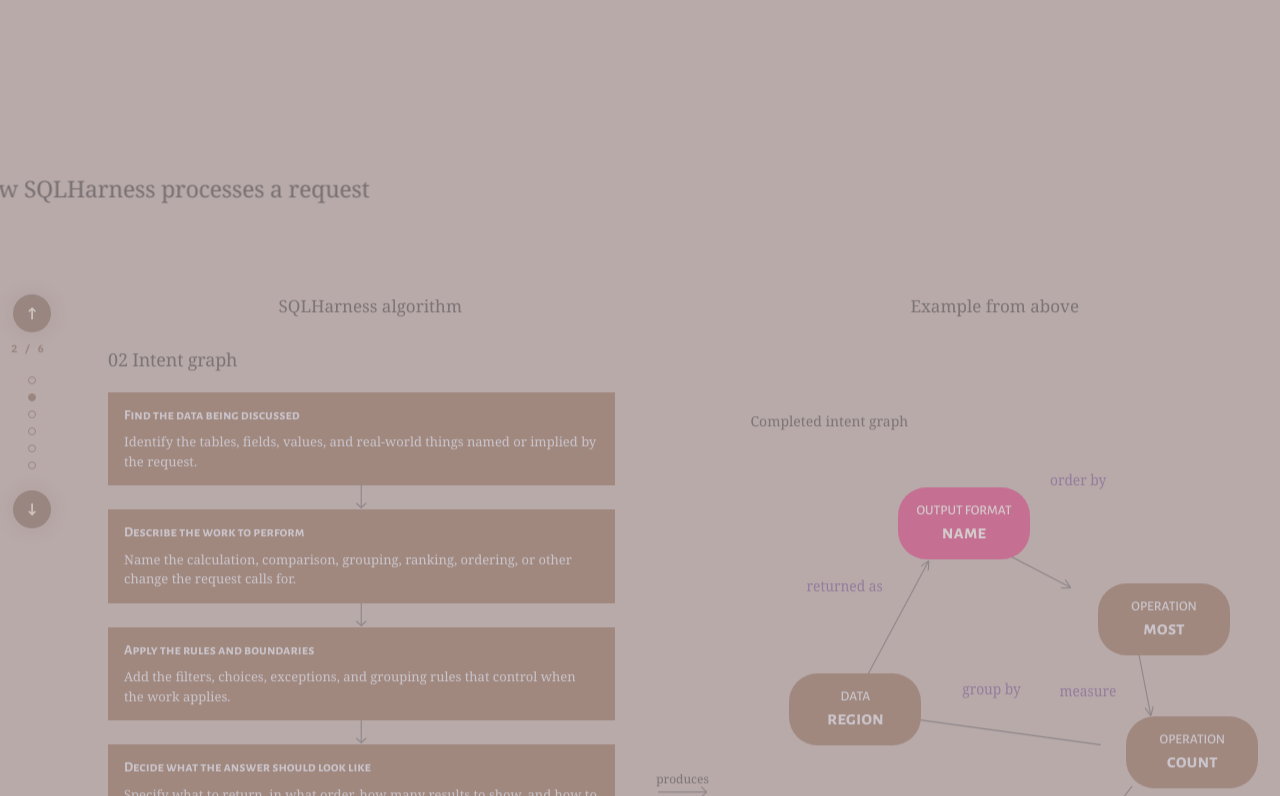
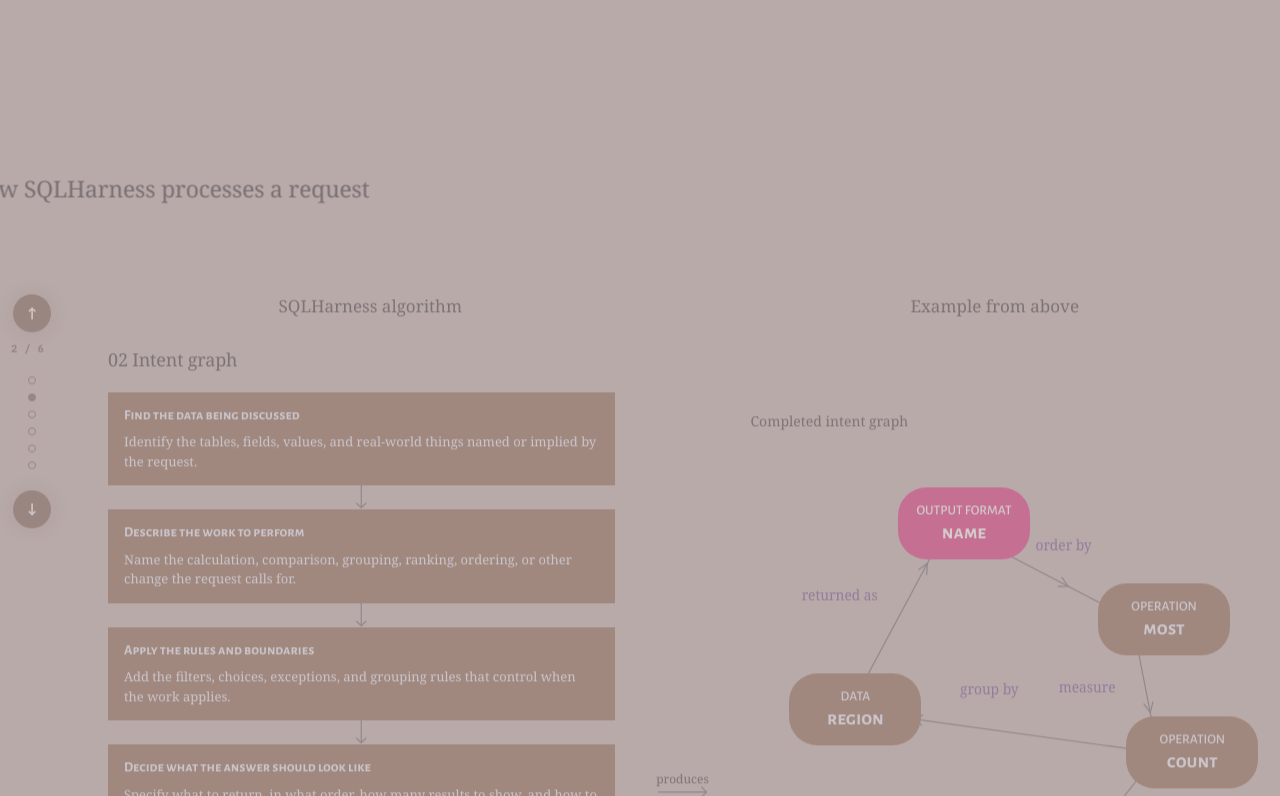
Before and after one commit to ajorge2/SQLHarness, a browser extension: page docs/index.html in a window 1280 px wide. Both pictures are taken after a click on the button 31 px from the left and 2809 px from the top of the page. Shown: the part 2413-3209 px from the top of the page. Drawn offline with Linux system fonts and the light colour scheme; a web font is replaced by a local one.

Commit message:
Fix intent graph connector geometry

```diff
--- a/docs/analysis-plain.css
+++ b/docs/analysis-plain.css
@@ -600,6 +600,7 @@ html.workflow-lab-preview .workflow-carousel-viewport { min-height:620px; }
 .example-intent-edges { position:absolute; inset:0; z-index:1; display:block; width:100%; height:100%; overflow:visible; color:#4f535c; }
 .example-intent-graph.example-intent-graph--layout .example-intent-edges { display:none; }
 .example-intent-edge { fill:none; stroke:currentColor; stroke-width:1.15; stroke-linecap:round; stroke-linejoin:round; vector-effect:non-scaling-stroke; }
+.example-intent-arrowhead { fill:none; stroke:currentColor; stroke-width:1.15; stroke-linecap:round; stroke-linejoin:round; vector-effect:non-scaling-stroke; }
 .example-intent-edge-label { pointer-events:none; }
 .example-intent-edge-label rect { fill:var(--intent-graph-bg); }
 .example-intent-edge-label text { fill:#573886; font:400 15px/1.2 "Maitree",Georgia,serif; text-anchor:middle; dominant-baseline:central; }
--- a/docs/index.html
+++ b/docs/index.html
@@ -29,7 +29,7 @@
     document.documentElement.classList.add('workflow-fragment-preview');
   }
 </script>
-<link rel="stylesheet" href="analysis-plain.css?v=research-plain-183" />
+<link rel="stylesheet" href="analysis-plain.css?v=research-plain-184" />
   <style id="locked-workflow-palette">
     .intent-normalization-example .intent-diagram-node--request,
     .code-generation-example .code-generation-source {
@@ -858,13 +858,19 @@ if (systemCarousel) {
           [node('count'), node('customers')],
         ];
         const paths = [...svg.querySelectorAll('.example-intent-edge')];
+        const arrowheads = paths.map((path) => {
+          path.removeAttribute('marker-end');
+          const arrowhead = document.createElementNS('http://www.w3.org/2000/svg', 'path');
+          arrowhead.setAttribute('class', 'example-intent-arrowhead');
+          path.after(arrowhead);
+          return arrowhead;
+        });
         const labels = [...svg.querySelectorAll('.example-intent-edge-label')];
         const labelSides = [-1, -1, 1, 1, -1];
-        const labelClearanceBoosts = [4, 58, 8, 8, 8];
+        const labelClearanceBoosts = [4, 0, 8, 8, 8];
         const labelPadding = { x: 6, y: 3 };
         const labelGap = 15;
         const labelObstacleGap = 12;
-        const arrowTipGap = 7;
 
         const pointOnNode = (rect, toward) => {
           const center = {
@@ -924,24 +930,35 @@ if (systemCarousel) {
             const edgeDx = nodeEdge.x - sourceEdge.x;
             const edgeDy = nodeEdge.y - sourceEdge.y;
             const edgeLength = Math.hypot(edgeDx, edgeDy) || 1;
-            const start = {
-              x: sourceEdge.x - (edgeDx / edgeLength) * 3,
-              y: sourceEdge.y - (edgeDy / edgeLength) * 3,
+            const unitX = edgeDx / edgeLength;
+            const unitY = edgeDy / edgeLength;
+            const normalX = -unitY;
+            const normalY = unitX;
+            const arrowTip = {
+              x: nodeEdge.x - unitX * 4,
+              y: nodeEdge.y - unitY * 4,
             };
-            const end = {
-              x: nodeEdge.x - (edgeDx / edgeLength) * Math.min(2, arrowTipGap),
-              y: nodeEdge.y - (edgeDy / edgeLength) * Math.min(2, arrowTipGap),
+            const arrowBase = {
+              x: arrowTip.x - unitX * 10,
+              y: arrowTip.y - unitY * 10,
             };
-            paths[index].setAttribute('d', `M ${start.x} ${start.y} L ${end.x} ${end.y}`);
+
+            // Run the line beneath both cards so it always meets their edges. The
+            // separate arrowhead remains outside the destination card and visible.
+            paths[index].setAttribute('d', `M ${fromCenter.x} ${fromCenter.y} L ${toCenter.x} ${toCenter.y}`);
+            arrowheads[index]?.setAttribute(
+              'd',
+              `M ${arrowBase.x + normalX * 5} ${arrowBase.y + normalY * 5} L ${arrowTip.x} ${arrowTip.y} L ${arrowBase.x - normalX * 5} ${arrowBase.y - normalY * 5}`,
+            );
 
             const label = labels[index];
             if (!label) return;
             const text = label.querySelector('text') || label;
+            const start = sourceEdge;
+            const end = nodeEdge;
             const dx = end.x - start.x;
             const dy = end.y - start.y;
             const length = Math.hypot(dx, dy) || 1;
-            const normalX = -dy / length;
-            const normalY = dx / length;
             const side = labelSides[index] || 1;
 
             label.removeAttribute('transform');
@@ -962,7 +979,22 @@ if (systemCarousel) {
             const obstacles = [...nodeRects, ...placedLabelBoxes];
             let position = null;
 
-            for (const extraClearance of extraClearanceCandidates) {
+            if (index === 1) {
+              const x = start.x + dx * .65 - normalX * 35;
+              const y = start.y + dy * .65 - normalY * 35;
+              position = {
+                x,
+                y,
+                box: {
+                  left:x - halfWidth,
+                  top:y - halfHeight,
+                  width:halfWidth * 2,
+                  height:halfHeight * 2,
+                },
+              };
+            }
+
+            for (const extraClearance of position ? [] : extraClearanceCandidates) {
               for (const candidateSide of sideCandidates) {
                 for (const progress of progressCandidates) {
                   const candidateX =
```
